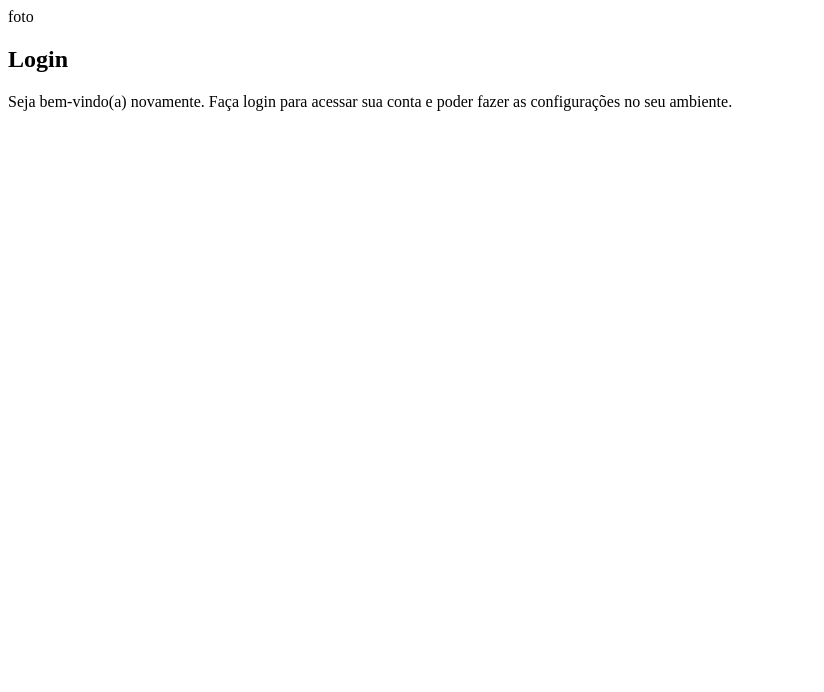
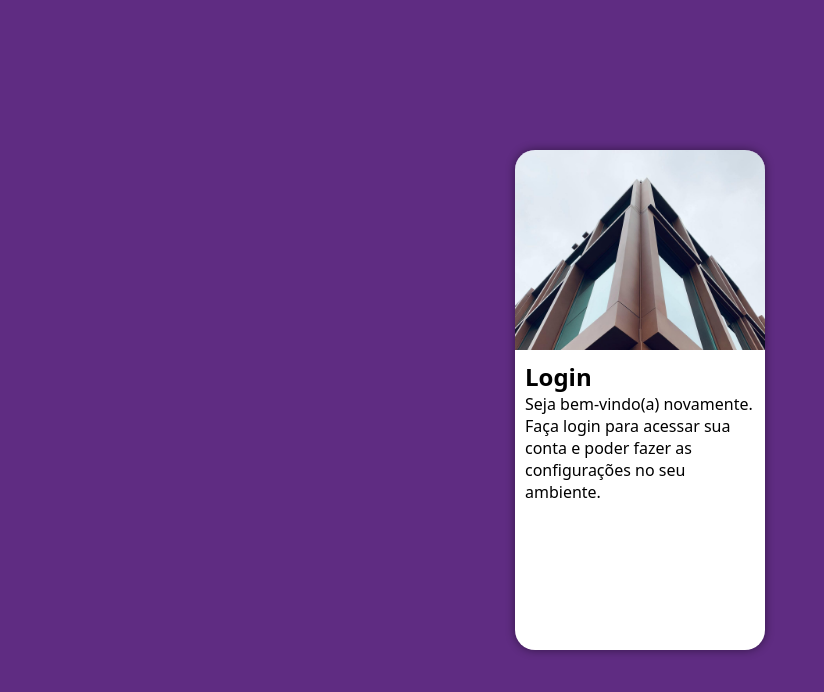
Before and after one commit to Pedro-Moreira1/projeto-login, a plain HTML site: page index.html in a window 1280 px wide. Shown: the whole page, without its empty margins (0-824 px from the left). Drawn offline with Linux system fonts and the light colour scheme.

Commit message:
cap 26 aula 02

```diff
--- a/estilos/style.css
+++ b/estilos/style.css
@@ -5,3 +5,48 @@
     Verde: #49a09d
     Lilás: #5f2c82
 */
+
+*{
+  font-family: system-ui, -apple-system, BlinkMacSystemFont, 'Segoe UI', Roboto, Oxygen, Ubuntu, Cantarell, 'Open Sans', 'Helvetica Neue', sans-serif;
+  padding: 0px;
+  margin: 0px;
+  box-sizing: border-box;
+}
+
+body, html{
+    background-color: #5f2c82;
+    height: 100vh;
+    width: 100vw;
+}
+
+main{
+    position: relative;
+    height: 100vh;
+    width: 100vw;
+}
+
+section#login{
+    position: absolute;
+    top: 50%;
+    left: 50%;
+    transform: translate(-50%, -50%);
+    overflow: hidden;
+
+    background-color: white;
+    width: 250px;
+    height: 500px;
+    border-radius: 20px;
+    box-shadow: 0px 0px 10px rgba(0, 0, 0, 0.458);
+}
+
+section#login > div#imagem {
+    display: block;
+    background: #5f2c82 url(../imagens/predio.jpg) no-repeat;
+    background-size: cover;
+    height: 200px;
+}
+
+section#login > div#formulario{
+    display: block;
+    padding: 10px;
+}
--- a/index.html
+++ b/index.html
@@ -10,9 +10,8 @@
     <main>
         <section id="login">
             <div id="imagem">
-                foto
+                <!-- Aqui vai a imagem nas CSS -->
             </div>
-
             <div id="formulario">
                 <h1>Login</h1>
                 <p>Seja bem-vindo(a) novamente. Faça login para acessar sua conta e poder fazer as configurações no seu ambiente.</p>
```
